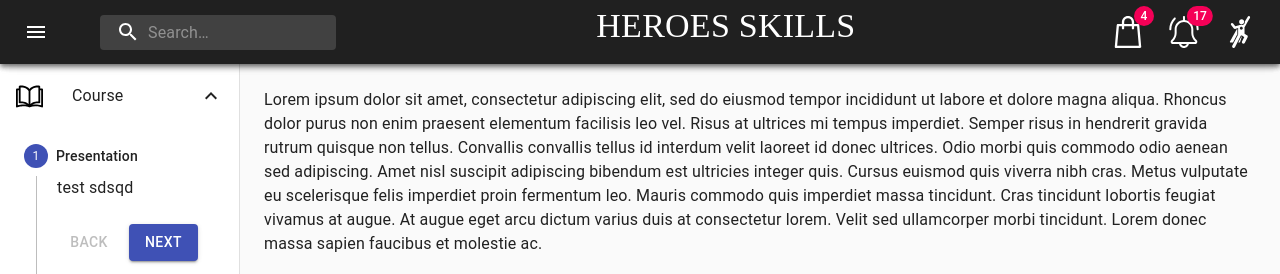
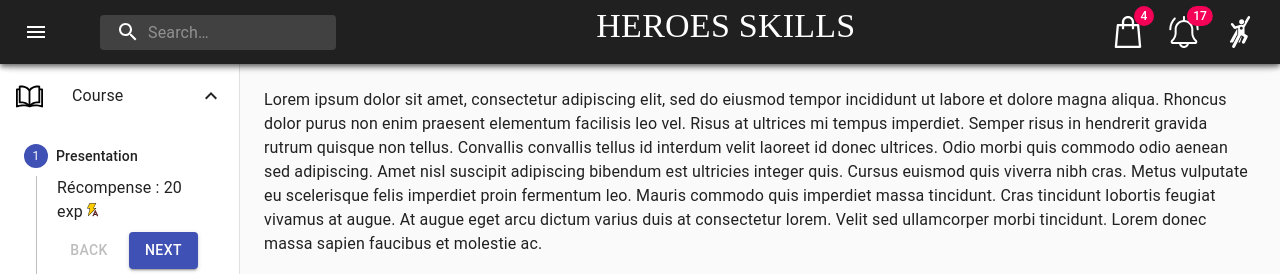
Before and after one commit to Lindow-ai/Heroes-Skills, a React (Create React App) app: page /Training in a window 1280 px wide. Shown: the top 274 px of the page. Built offline with nearby package versions, Linux system fonts and the light colour scheme; a web font is replaced by a local one.

Commit message:
Add progress to training

```diff
--- a/src/pages/Training.jsx
+++ b/src/pages/Training.jsx
@@ -1,5 +1,6 @@
 
 import React, { useState } from 'react';
+import { useHistory } from "react-router-dom"
 import { makeStyles } from '@material-ui/core/styles';
 import Drawer from '@material-ui/core/Drawer';
 import Header from '../components/Header'
@@ -71,16 +72,17 @@ const getSteps = () => {
 const getStepContent = (step) => {
   switch(step) {
     case 0:
-      return <Typography paragraph>test
-sdsqd
-      </Typography>;
+      return <Typography>Récompense : 20 exp <img src="flash.svg" alt="flash"></img></Typography>;
     case 1:
-      return 'An ad group contains one or more ads which target a shared set of keywords.';
+      return <Typography> Récompense : 50 exp <img src="flash.svg" alt="flash"></img>, <br /> <Typography style={{color:"#64C37D"}} >Titre : Voyageur du temps</Typography></Typography>;
     case 2:
-      return `Try out different ad text to see what brings in the most customers,
-              and learn how to enhance your ads using features like ad extensions.
-              If you run into any problems with your ads, find out how to tell if
-              they're running and how to resolve approval issues.`;
+      return <Typography>Récompense : 20 exp <img src="flash.svg" alt="flash"></img></Typography>;
+    case 3:
+      return <Typography>Récompense : 20 exp <img src="flash.svg" alt="flash"></img></Typography>;
+    case 4:
+      return <Typography>Récompense : 20 exp <img src="flash.svg" alt="flash"></img></Typography>;
+    case 5:
+      return <Typography> Récompense : 100 exp <img src="flash.svg" alt="flash"></img>, <br /> <Typography style={{color:"#FF2626"}} >Titre : Hackerman</Typography></Typography> ;
     default:
       return 'Unknown step';
   }
@@ -91,11 +93,18 @@ export default function ClippedDrawer() {
   const [open, setOpen] = useState(true);
   const [activeStep, setActiveStep] = React.useState(0);
   const classes = useStyles();
+  const history = useHistory()
   const steps = getSteps();
 
 
+
   const handleNext = () => {
-    setActiveStep((prevActiveStep) => prevActiveStep + 1);
+    if(activeStep !== 5) {
+      setActiveStep((prevActiveStep) => prevActiveStep + 1);
+    }
+    else {
+      history.push('./Profile')
+    }
   };
 
   const handleBack = () => {
```
Also changed, not shown: public/flash.svg (added).
